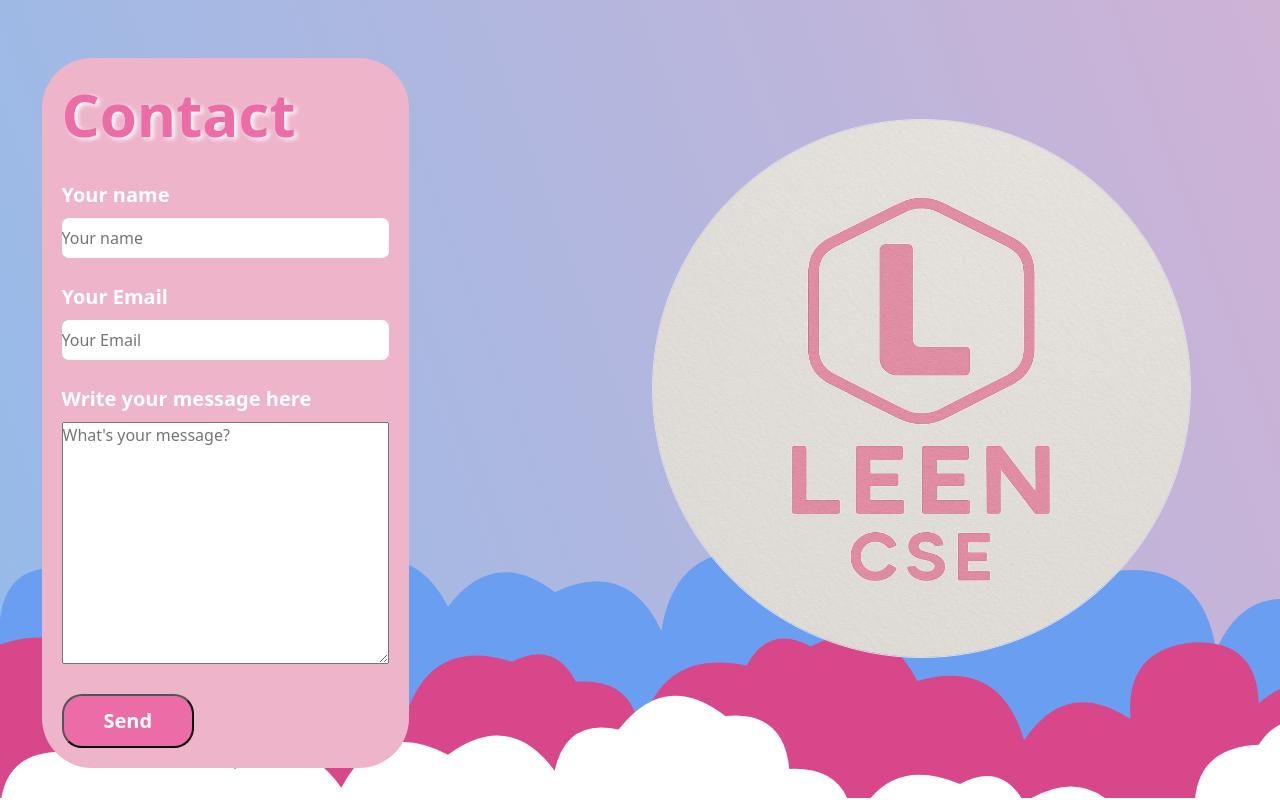
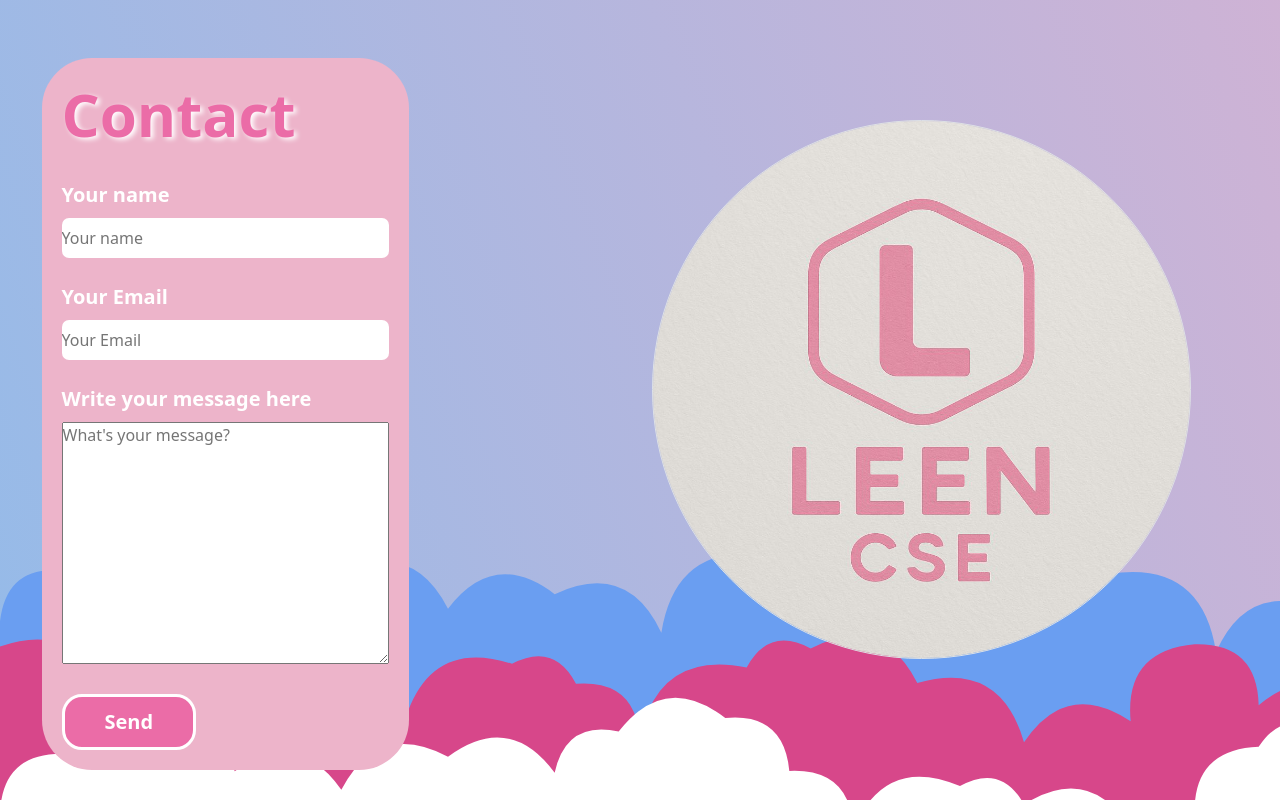
Before and after one commit to LeenAmawi/Portfolio, a plain HTML site: page index.html in a window 1280 px wide. Shown: the part 2338-3138 px from the top of the page. Drawn offline with nearby package versions, Linux system fonts and the light colour scheme; a web font is replaced by a local one.

Commit message:
final edit 4

```diff
--- a/assets/css/style.css
+++ b/assets/css/style.css
@@ -332,7 +332,7 @@ input[type="submit"]{
     -moz-border-radius: 20px;
     -ms-border-radius: 20px;
     -o-border-radius: 20px;
-    border: whaite solid 3px;
+    border: white solid 3px;
     box-shadow: none;
 }
 form{
```
